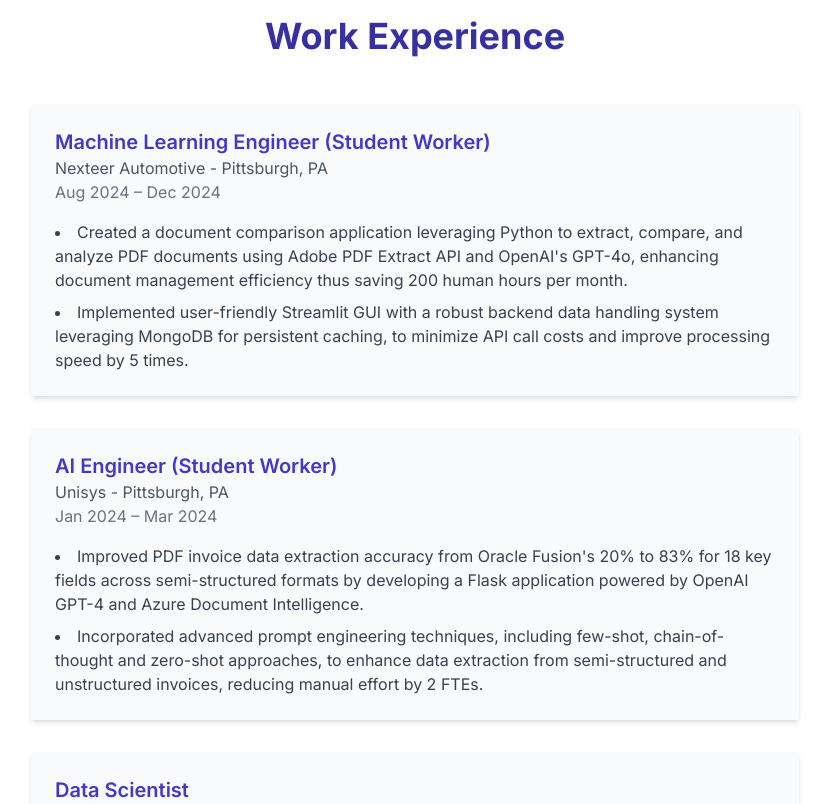
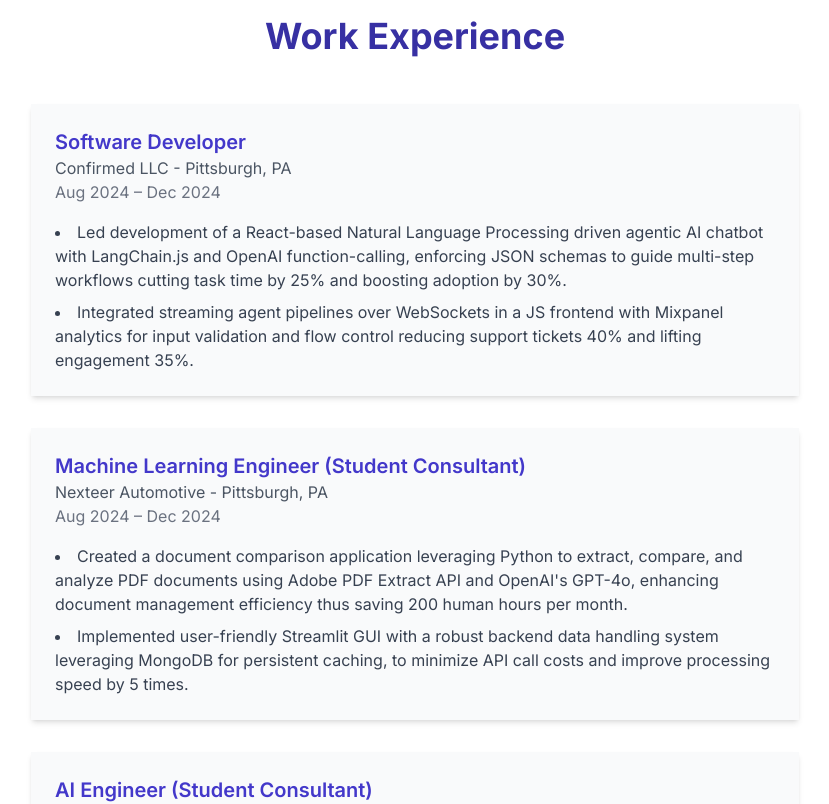
Before and after one commit to 4ashutosh98/4ashutosh98.github.io, a Next.js app: page / in a window 1280 px wide. Shown: the part 4680-5484 px from the top of the page, without its empty margins (225-1054 px from the left). Built offline with nearby package versions, Linux system fonts and the light colour scheme.

Commit message:
Update work experience section and enhance resume content for clarity and detail

```diff
--- a/components/work-experience.tsx
+++ b/components/work-experience.tsx
@@ -1,9 +1,19 @@
 export default function WorkExperience() {
   const experiences = [
     {
+      company: "Confirmed LLC",
+      location: "Pittsburgh, PA",
+      position: "Software Developer",
+      duration: "Aug 2024 – Dec 2024",
+      responsibilities: [
+        "Led development of a React-based Natural Language Processing driven agentic AI chatbot with LangChain.js and OpenAI function-calling, enforcing JSON schemas to guide multi-step workflows cutting task time by 25% and boosting adoption by 30%.",
+        "Integrated streaming agent pipelines over WebSockets in a JS frontend with Mixpanel analytics for input validation and flow control reducing support tickets 40% and lifting engagement 35%.",
+      ],
+    },
+    {
       company: "Nexteer Automotive",
       location: "Pittsburgh, PA",
-      position: "Machine Learning Engineer (Student Worker)",
+      position: "Machine Learning Engineer (Student Consultant)",
       duration: "Aug 2024 – Dec 2024",
       responsibilities: [
         "Created a document comparison application leveraging Python to extract, compare, and analyze PDF documents using Adobe PDF Extract API and OpenAI's GPT-4o, enhancing document management efficiency thus saving 200 human hours per month.",
@@ -13,7 +23,7 @@ export default function WorkExperience() {
     {
       company: "Unisys",
       location: "Pittsburgh, PA",
-      position: "AI Engineer (Student Worker)",
+      position: "AI Engineer (Student Consultant)",
       duration: "Jan 2024 – Mar 2024",
       responsibilities: [
         "Improved PDF invoice data extraction accuracy from Oracle Fusion's 20% to 83% for 18 key fields across semi-structured formats by developing a Flask application powered by OpenAI GPT-4 and Azure Document Intelligence.",
```
Also changed, not shown: 1 other file (tests, documents, lock files or other folders).
